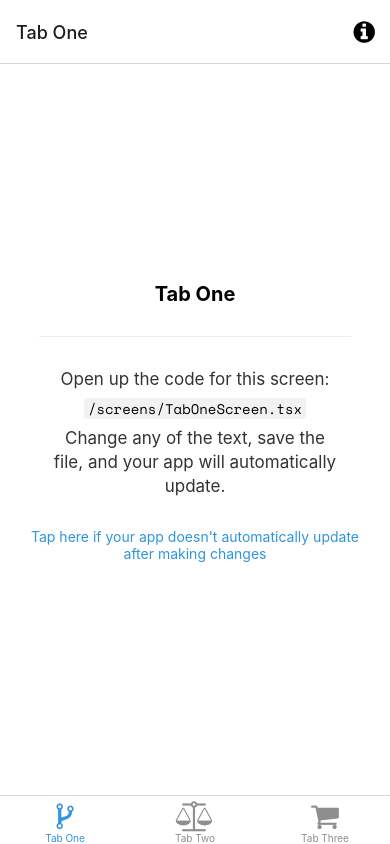
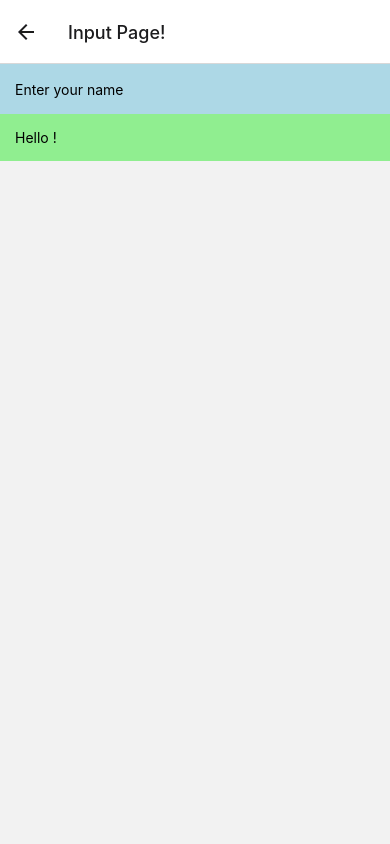
Before and after one commit to salman-ar-sar/react-native-test-project, a React Native app: screen /InputPage in a window 390 px wide. Built offline with nearby package versions, Linux system fonts and the light colour scheme; what expo-linking would draw is missing.

Commit message:
Add an input page

```diff
--- /dev/null
+++ b/components/InputField.tsx
@@ -0,0 +1,37 @@
+import React, { useState } from "react";
+import { StyleSheet, TextInput } from "react-native";
+
+type InputFieldProps = {
+  placeholder: string;
+  onSubmitEditing: (text: string) => void;
+};
+
+export default function InputField({
+  placeholder,
+  onSubmitEditing,
+}: InputFieldProps) {
+  const [text, setText] = useState("");
+
+  return (
+    <TextInput
+      style={styles.input}
+      value={text}
+      placeholder={placeholder}
+      onChangeText={(value) => setText(value)}
+      onSubmitEditing={() => {
+        if (!text) return; // Don't submit if empty
+
+        onSubmitEditing(text);
+        setText("");
+      }}
+    />
+  );
+}
+
+const styles = StyleSheet.create({
+  input: {
+    padding: 15,
+    height: 50,
+    backgroundColor: "lightblue",
+  },
+});
--- a/navigation/index.tsx
+++ b/navigation/index.tsx
@@ -16,6 +16,7 @@
 
 import Colors from "../constants/Colors";
 import useColorScheme from "../hooks/useColorScheme";
+import InputPage from "../screens/InputPage";
 import ModalScreen from "../screens/ModalScreen";
 import NotFoundScreen from "../screens/NotFoundScreen";
 import ScrollingPage from "../screens/ScrollingPage";
@@ -61,6 +62,11 @@
         name="NotFound"
         component={NotFoundScreen}
         options={{ title: "Oops!" }}
+      />
+      <Stack.Screen
+        name="InputPage"
+        component={InputPage}
+        options={{ title: "Input Page!" }}
       />
       <Stack.Group screenOptions={{ presentation: "modal" }}>
         <Stack.Screen name="Modal" component={ModalScreen} />
--- /dev/null
+++ b/screens/InputPage.tsx
@@ -0,0 +1,55 @@
+import React, { useEffect, useState } from "react";
+import { View, StyleSheet, Text } from "react-native";
+import InputField from "../components/InputField";
+import AsyncStorage from "@react-native-async-storage/async-storage";
+
+const STORAGE_KEY = "ASYNC_STORAGE_NAME";
+
+export default function ScrollingPage() {
+  const [name, setName] = useState("");
+
+  async function loadName() {
+    try {
+      const name = await AsyncStorage.getItem(STORAGE_KEY);
+
+      if (name === null) return;
+
+      setName(name);
+    } catch (e) {
+      console.error("Failed to load name.");
+    }
+  }
+
+  const saveName = async (name: string) => {
+    try {
+      await AsyncStorage.setItem(STORAGE_KEY, name);
+      setName(name);
+    } catch (e) {
+      console.error("Failed to save name.");
+    }
+  };
+
+  useEffect(() => {
+    loadName();
+  }, []);
+
+  return (
+    <View style={styles.container}>
+      <InputField
+        placeholder="Enter your name"
+        onSubmitEditing={(name) => saveName(name)}
+      />
+      <Text style={styles.text}>Hello {name}!</Text>
+    </View>
+  );
+}
+
+const styles = StyleSheet.create({
+  container: {
+    flex: 1,
+  },
+  text: {
+    padding: 15,
+    backgroundColor: "lightgreen",
+  },
+});
--- a/screens/TabTwoScreen.tsx
+++ b/screens/TabTwoScreen.tsx
@@ -3,8 +3,11 @@
 
 import EditScreenInfo from "../components/EditScreenInfo";
 import { Text, View } from "../components/Themed";
+import { RootTabScreenProps } from "../types";
 
-export default function TabTwoScreen() {
+export default function TabTwoScreen({
+  navigation,
+}: RootTabScreenProps<"TabTwo">) {
   const [clickCount, setClickCount] = useState(0);
 
   return (
@@ -25,6 +28,13 @@
         onLongPress={() => console.log("long pressed")}
       >
         <Text style={styles.text}>Test Button</Text>
+      </TouchableOpacity>
+      <TouchableOpacity
+        style={styles.button}
+        activeOpacity={0.6}
+        onPress={() => navigation.push("InputPage")}
+      >
+        <Text style={styles.text}>Go to Input page!</Text>
       </TouchableOpacity>
       <EditScreenInfo path="/screens/TabTwoScreen.tsx" />
     </View>
--- a/types.tsx
+++ b/types.tsx
@@ -17,6 +17,7 @@
   Root: NavigatorScreenParams<RootTabParamList> | undefined;
   Modal: undefined;
   NotFound: undefined;
+  InputPage: undefined;
 };
 
 export type RootStackScreenProps<Screen extends keyof RootStackParamList> = NativeStackScreenProps<
```
